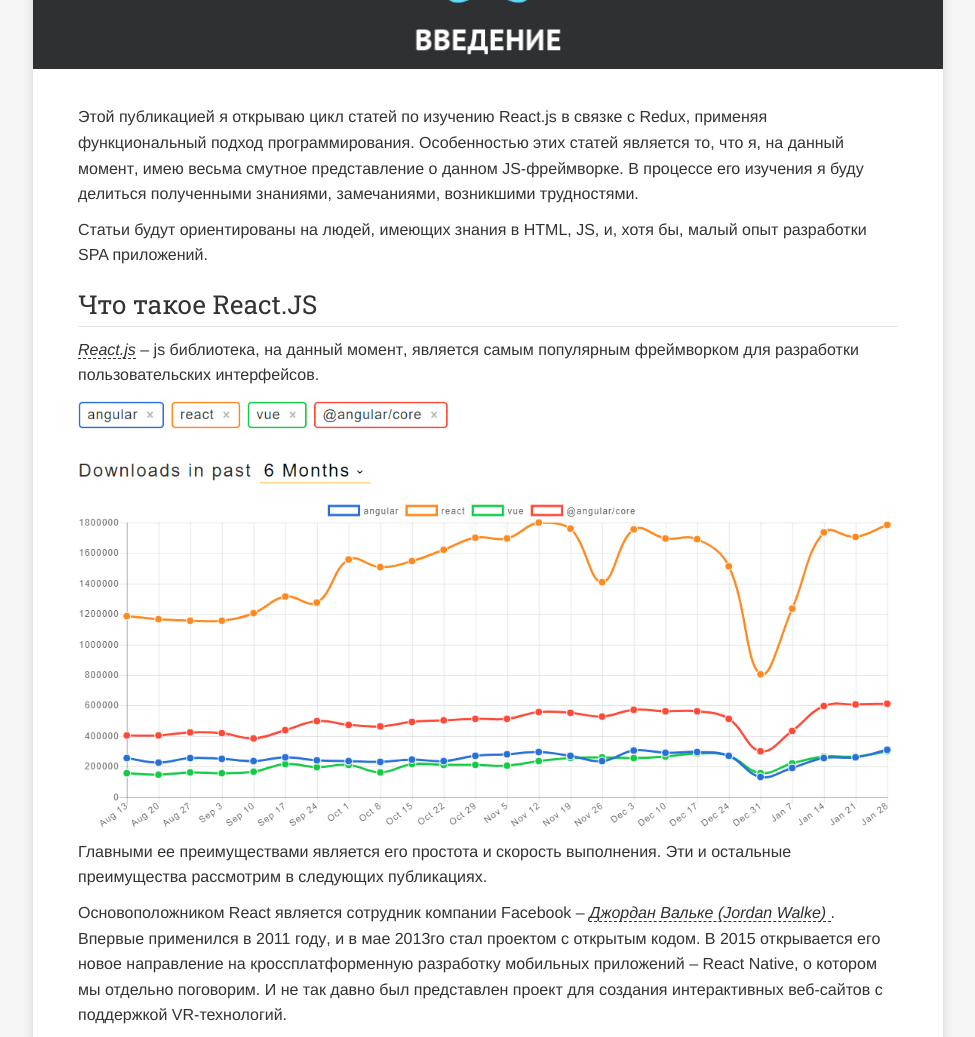
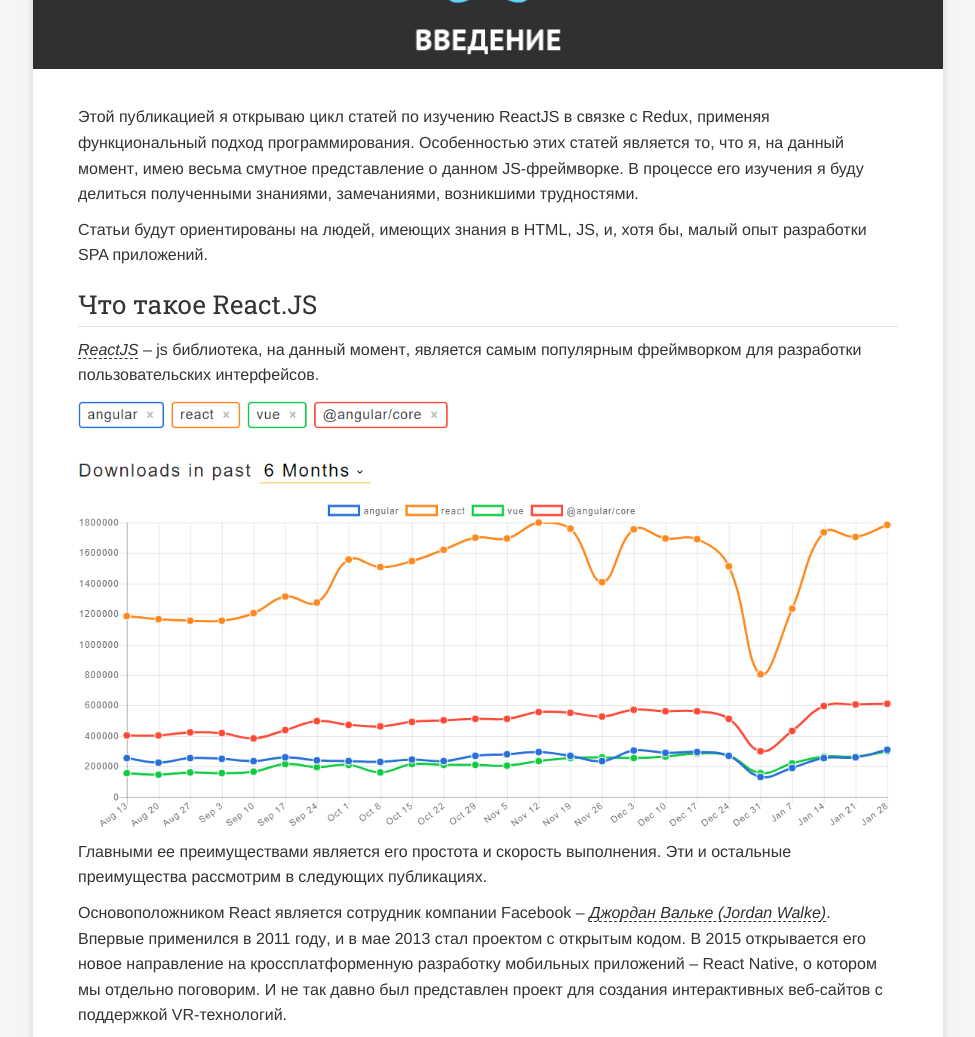
Before and after one commit to martamoshkin/blog.zverit.com, a Jekyll site: the page built from _posts/2018-02-04-react-lessons-introduction.md, in a window 1280 px wide and 1400 px high, scrolled down 234 px. Shown: the part 152-1189 px from the top of the window, without its empty margins (152-1127 px from the left). Built offline with Jekyll 4.4.1, drawn with Linux system fonts in a browser that asks for light colours; comment, search, counter and statistics services are not loaded; some of the changed text lies outside the part shown.

Commit message:
fix post

```diff
--- a/_posts/2018-02-04-react-lessons-introduction.md
+++ b/_posts/2018-02-04-react-lessons-introduction.md
@@ -1,16 +1,16 @@
 ---
 layout: post
-title:  "Разработка на React.JS. Введение"
+title:  "Разработка на ReactJS. Введение"
 date:   2018-02-04 14:55:32 +0300
 category: Frontend
 author: "Artamoshkin Maxim"
 image: "/assets/react_lessons_intro.png"
 image_alt: ""
-tags: [React, Lessons]
-description: "Этой публикацией я открываю цикл статей по изучению React.JS в связке с Redux, применяя функциональный подход программирования"
+tags: [React, ReactJS, Redux, Lessons]
+description: "Этой публикацией я открываю цикл статей по изучению ReactJS в связке с Redux, применяя функциональный подход программирования"
 ---
 
-Этой публикацией я открываю цикл статей по изучению React.js в связке с Redux, применяя функциональный подход программирования.
+Этой публикацией я открываю цикл статей по изучению ReactJS в связке с Redux, применяя функциональный подход программирования.
 Особенностью этих статей является то, что я, на данный момент, имею весьма смутное представление о данном JS-фреймворке. В процессе его изучения я буду делиться полученными знаниями, замечаниями, возникшими трудностями.
 <!-- more -->
 
@@ -18,7 +18,7 @@
 
 ### Что такое React.JS ###
 
-*[React.js](https://reactjs.org/ "React - A JavaScript library for building user interfaces")* – js библиотека, на данный момент, является самым популярным фреймворком для разработки пользовательских интерфейсов.
+*[ReactJS](https://reactjs.org/ "React - A JavaScript library for building user interfaces")* – js библиотека, на данный момент, является самым популярным фреймворком для разработки пользовательских интерфейсов.
 
 {:.center}
 ![Количество скачиваний популярных фреймворков за последние 6 месяцев](https://blog.zverit.com/assets/npmtrends_frameworks.png)
@@ -26,13 +26,13 @@
 Главными ее преимуществами является его простота и скорость выполнения. Эти и остальные преимущества рассмотрим в следующих публикациях.
 
 
-Основоположником React является сотрудник компании Facebook – *[Джордан Вальке (Jordan Walke) ](https://github.com/jordwalke "Jordan Walke - GitHub")*. Впервые применился в 2011 году, и в мае 2013го стал проектом с открытым кодом. В 2015 открывается его новое направление на кроссплатформенную разработку мобильных приложений – React Native, о котором мы отдельно поговорим.
+Основоположником React является сотрудник компании Facebook – *[Джордан Вальке (Jordan Walke)](https://github.com/jordwalke "Jordan Walke - GitHub")*. Впервые применился в 2011 году, и в мае 2013 стал проектом с открытым кодом. В 2015 открывается его новое направление на кроссплатформенную разработку мобильных приложений – React Native, о котором мы отдельно поговорим.
 И не так давно был представлен проект для создания интерактивных веб-сайтов с поддержкой VR-технологий.
 
 
 Сейчас React применяется на крупных коммерческих проектах, включая Facebook и Instagram. Эта библиотека пригодна к масштабируемым SPA приложениям. И тем не менее React прост в изучении и применении.
 
 
-React является открытым проектом, код которого можно посмотреть в *[официальном репозитории GitHub](https://github.com/facebook/react "Официальный репозиторй React.js")*. Также можно ознакомиться с официальной документацией на *[официальном сайте](https://reactjs.org/ "Официальный сайт React.js")*.
+React является открытым проектом, код которого можно посмотреть в *[официальном репозитории GitHub](https://github.com/facebook/react "Официальный репозиторй ReactJS")*. Также можно ознакомиться с официальной документацией на *[официальном сайте](https://reactjs.org/ "Официальный сайт ReactJS")*.
 
 **[Подписаться на блог](#subscribe "Подписаться на рассылку")**
```
